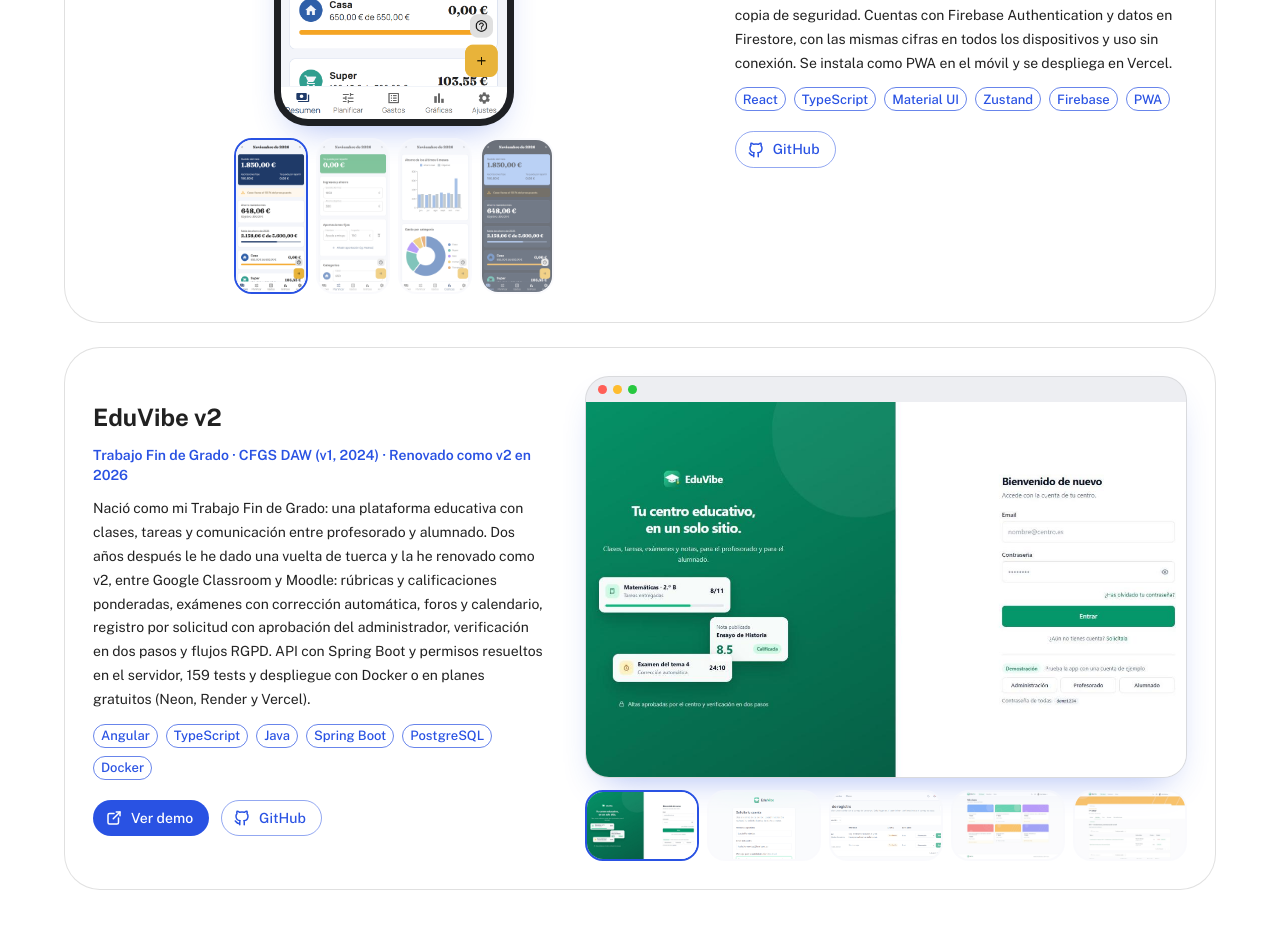
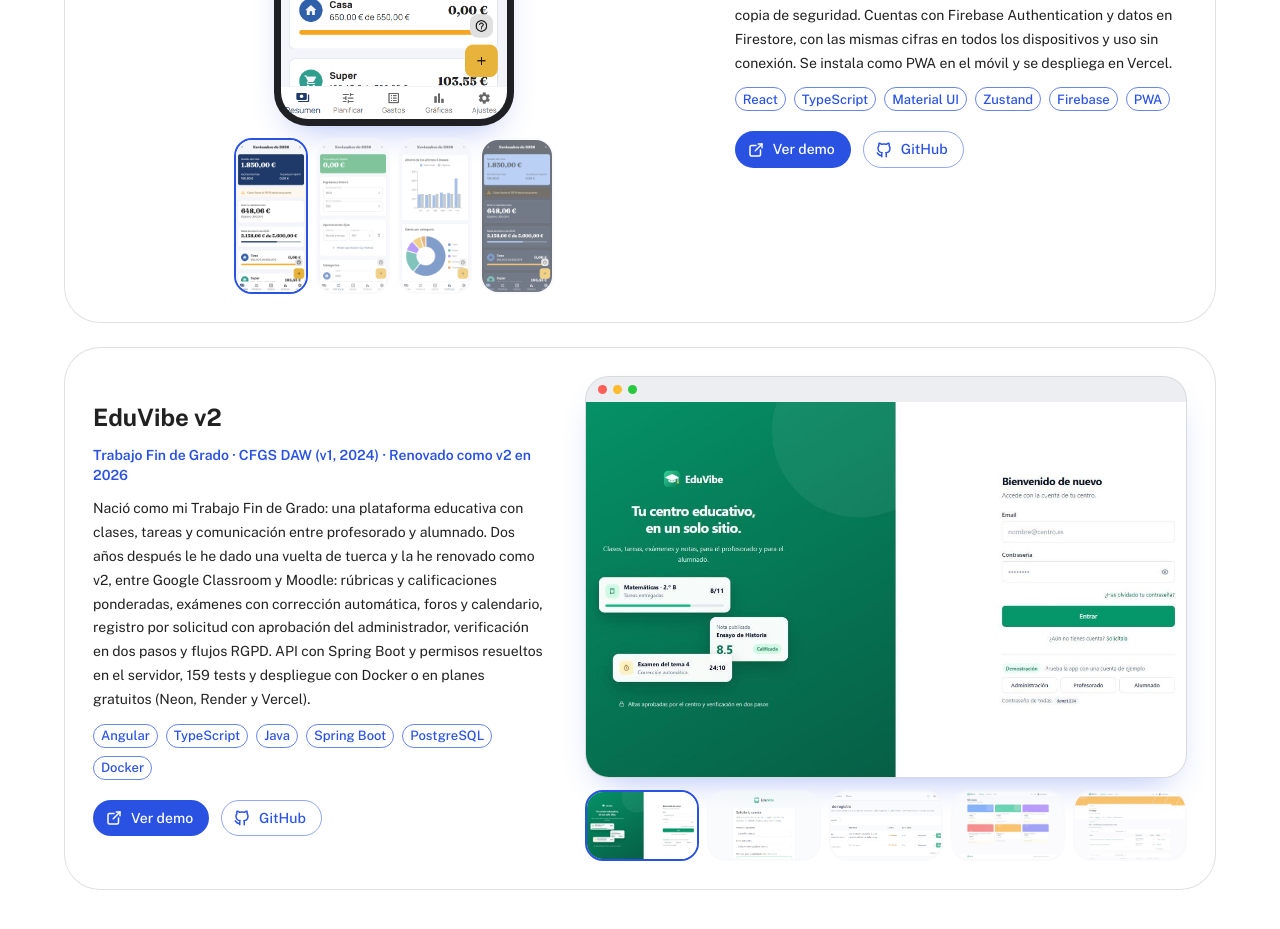
Before and after one commit to javipintado3/personal-portfolio, a React (Vite) app: page / in a window 1280 px wide. Shown: the part 4100-5029 px from the top of the page. Built offline with nearby package versions, Linux system fonts and the light colour scheme; a web font is replaced by a local one.

Commit message:
feat: add the demo link to the Stash project

```diff
--- a/src/data/profile.ts
+++ b/src/data/profile.ts
@@ -114,6 +114,7 @@ export const projects: ProjectEntry[] = [
       'App móvil para repartir el sueldo en sobres y saber siempre cuánto te queda. Planificas el mes una vez (sueldo, ahorro, aportaciones fijas y un presupuesto por categoría) y después apuntas los gastos con dos toques. El resumen te enseña lo gastado y lo que queda en cada categoría, te avisa al llegar al 80 % del presupuesto y calcula tu ahorro real frente a tu meta anual. Incluye gastos recurrentes que se apuntan solos, gráficas de los últimos meses, modo claro y oscuro, y copia de seguridad. Cuentas con Firebase Authentication y datos en Firestore, con las mismas cifras en todos los dispositivos y uso sin conexión. Se instala como PWA en el móvil y se despliega en Vercel.',
     tags: ['React', 'TypeScript', 'Material UI', 'Zustand', 'Firebase', 'PWA'],
     github: 'https://github.com/javipintado3/stash',
+    demo: 'https://stash-six-rho.vercel.app',
     imagesVariant: 'mobile',
     images: [
       { src: '/projects/stash/summary.png', alt: 'Resumen del mes con el sueldo, el ahorro real y el progreso de cada categoría' },
```
